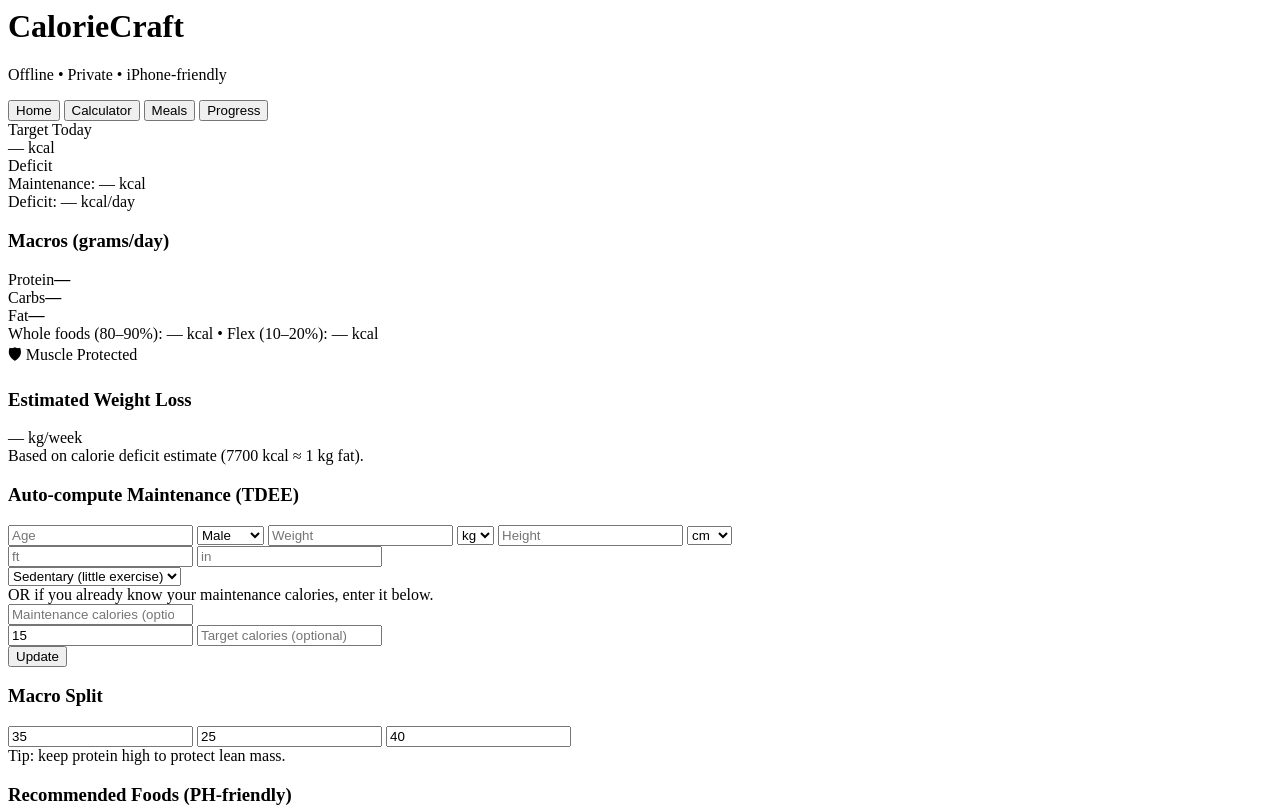
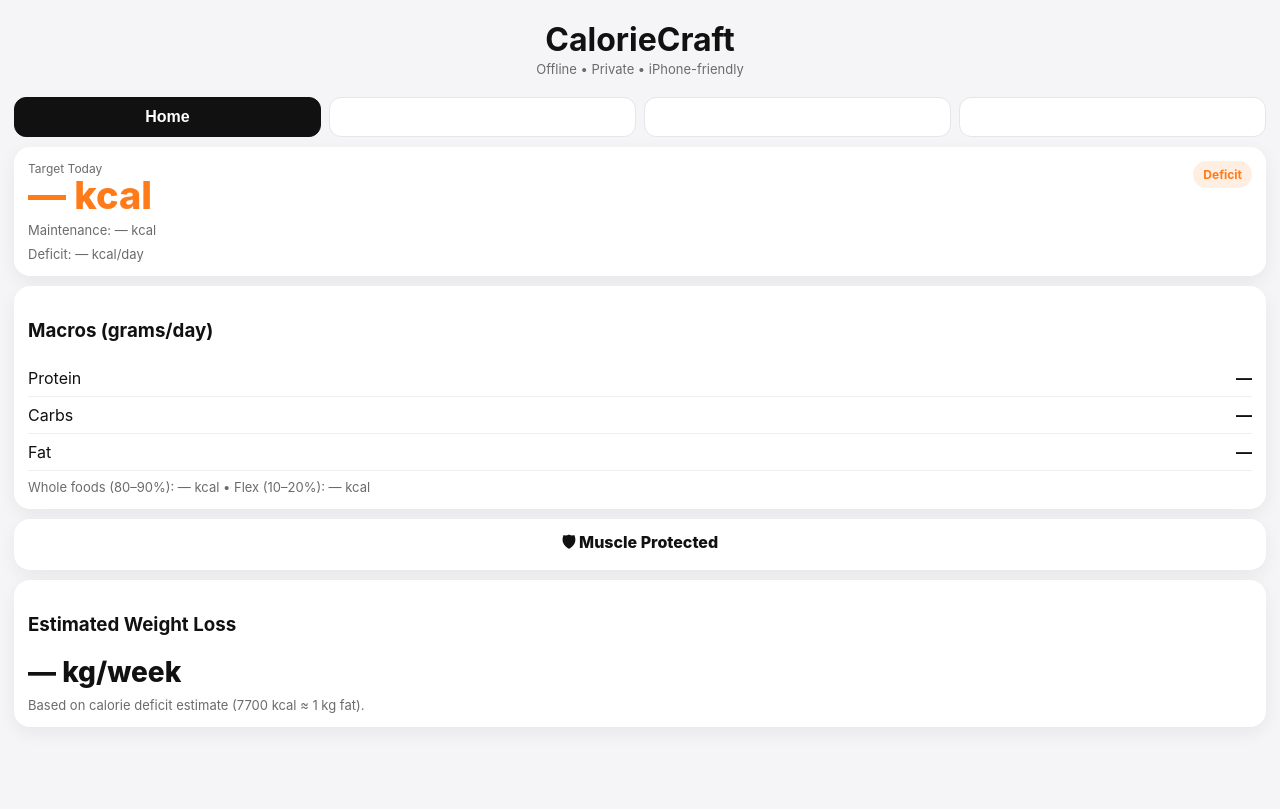
Before and after one commit to abcdearlmnop/caloriedeficit, a plain HTML site: page index.html in a window 1280 px wide. Shown: the top 809 px of the page. Drawn offline with Linux system fonts and the light colour scheme.

Commit message:
Update index.html

```diff
--- a/index.html
+++ b/index.html
@@ -2,6 +2,65 @@
   <header>
     <h1>CalorieCraft</h1>
     <p class="sub">Offline • Private • iPhone-friendly</p>
+    <style>
+:root{
+  --bg:#f5f5f7; --card:#fff; --text:#111; --muted:#6b6b6b;
+  --accent:#ff7a18; --shadow: 0 6px 18px rgba(0,0,0,.06);
+  --radius:16px;
+}
+*{box-sizing:border-box;}
+body{
+  font-family:-apple-system,BlinkMacSystemFont,sans-serif;
+  background:var(--bg); color:var(--text);
+  margin:0; padding:14px; -webkit-font-smoothing:antialiased;
+}
+header{text-align:center; margin:6px 0 10px;}
+h1{margin:6px 0 2px;}
+.sub{margin:0; color:var(--muted); font-size:13px;}
+
+.card{
+  background:var(--card); border-radius:var(--radius);
+  padding:14px; margin:10px 0; box-shadow:var(--shadow);
+}
+
+.hero .big{font-size:38px; font-weight:800; color:var(--accent); line-height:1;}
+.big2{font-size:28px; font-weight:800;}
+.label{color:var(--muted); font-size:12px;}
+.small{color:var(--muted); font-size:13px; margin-top:8px;}
+
+.heroTop{display:flex; justify-content:space-between; align-items:flex-start;}
+.pill{
+  padding:6px 10px; border-radius:999px; font-size:12px; font-weight:700;
+  background:rgba(255,122,24,.12); color:var(--accent);
+}
+
+.macroRow{display:flex; justify-content:space-between; padding:8px 0; border-bottom:1px solid #eee;}
+.macroRow:last-child{border-bottom:none;}
+
+input,select,button{
+  width:100%; padding:12px; margin-top:10px;
+  border-radius:12px; border:1px solid #e5e5ea; background:#fff;
+  font-size:16px;
+}
+button{
+  background:#007aff; color:#fff; font-weight:800; border:none;
+}
+button:active{transform:scale(.99);}
+
+.shield{text-align:center; font-weight:800; padding:12px;}
+
+.tabs{display:flex; gap:8px; margin:10px 0;}
+.tab{
+  flex:1; padding:10px; border-radius:12px; border:1px solid #e5e5ea;
+  background:#fff; font-weight:700;
+}
+.tab.active{background:#111; color:#fff; border-color:#111;}
+
+.panel.hidden{display:none;}
+
+.grid2{display:grid; grid-template-columns:1fr 1fr; gap:10px;}
+.grid3{display:grid; grid-template-columns:1fr 1fr 1fr; gap:10px;}
+</style>
   </header>
 
   <nav class="tabs">
```
